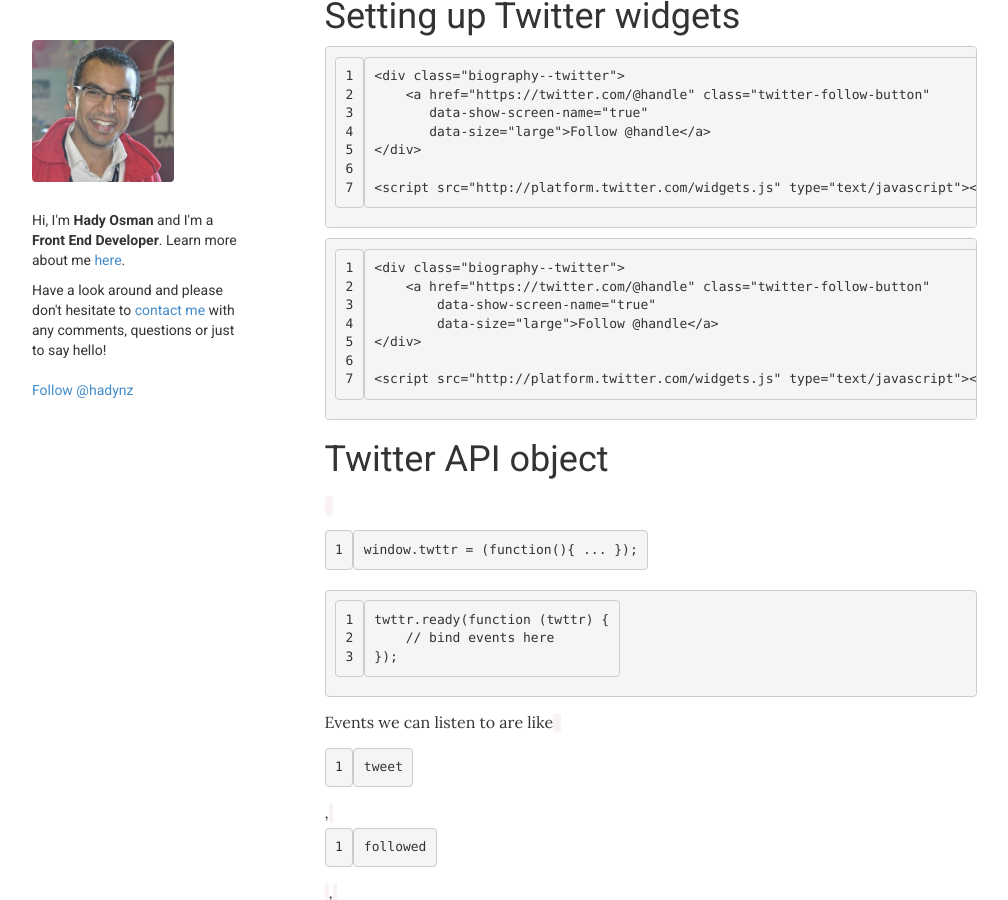
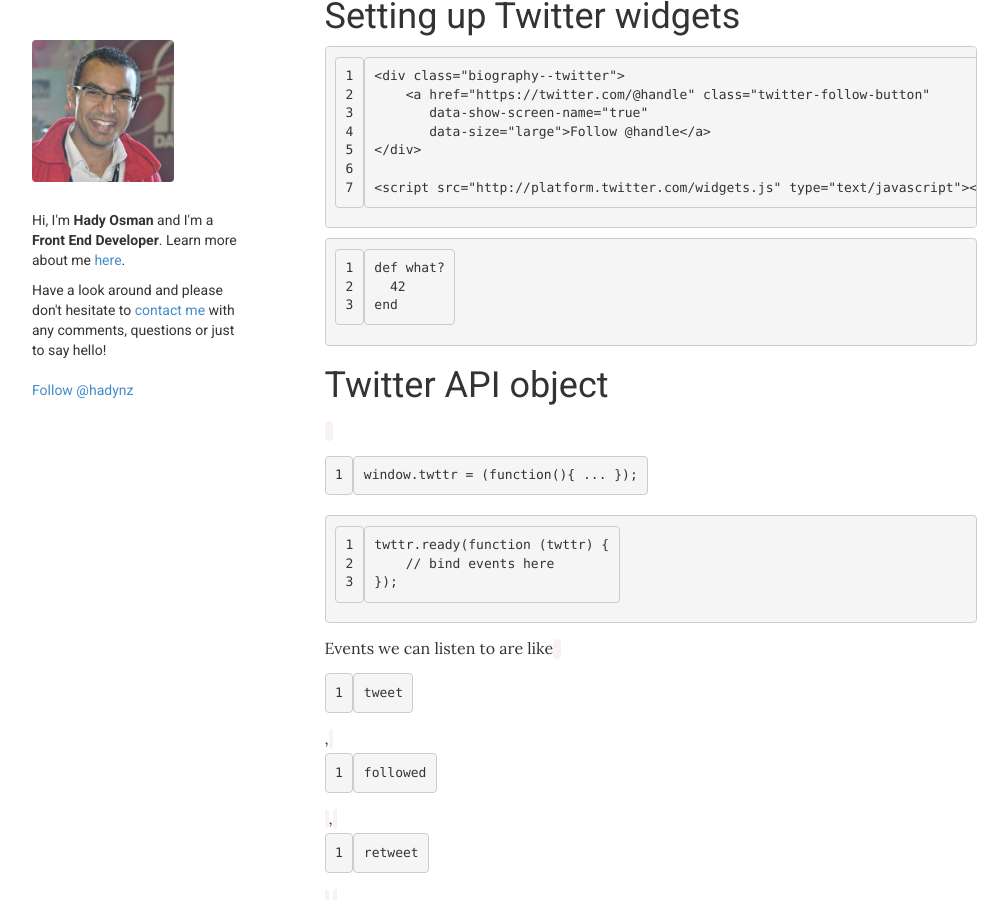
Before and after one commit to hadynz/hadynz.github.io, a Jekyll site: the page built from _posts/blog/2014-06-12-social-media-analytics.md, in a window 1280 px wide and 900 px high, scrolled down 447 px. Shown: the whole window, without its empty margins (38-1046 px from the left). Built offline with Jekyll 4.4.1, drawn with Linux system fonts in a browser that asks for light colours; comment, search, counter and statistics services are not loaded.

Commit message:
WIP - tracking twitter analytics 2

```diff
--- a/_posts/blog/2014-06-12-social-media-analytics.md
+++ b/_posts/blog/2014-06-12-social-media-analytics.md
@@ -29,14 +29,12 @@
 <script src="http://platform.twitter.com/widgets.js" type="text/javascript"></script>
 ~~~
 
-    <div class="biography--twitter">
-        <a href="https://twitter.com/@handle" class="twitter-follow-button"
-            data-show-screen-name="true"
-            data-size="large">Follow @handle</a>
-    </div>
-
-    <script src="http://platform.twitter.com/widgets.js" type="text/javascript"></script>
-{:lang="html"}
+~~~
+def what?
+  42
+end
+~~~
+{: .language-ruby}
 
 # Twitter API object
 `window.twttr = (function(){ ... });`
```
